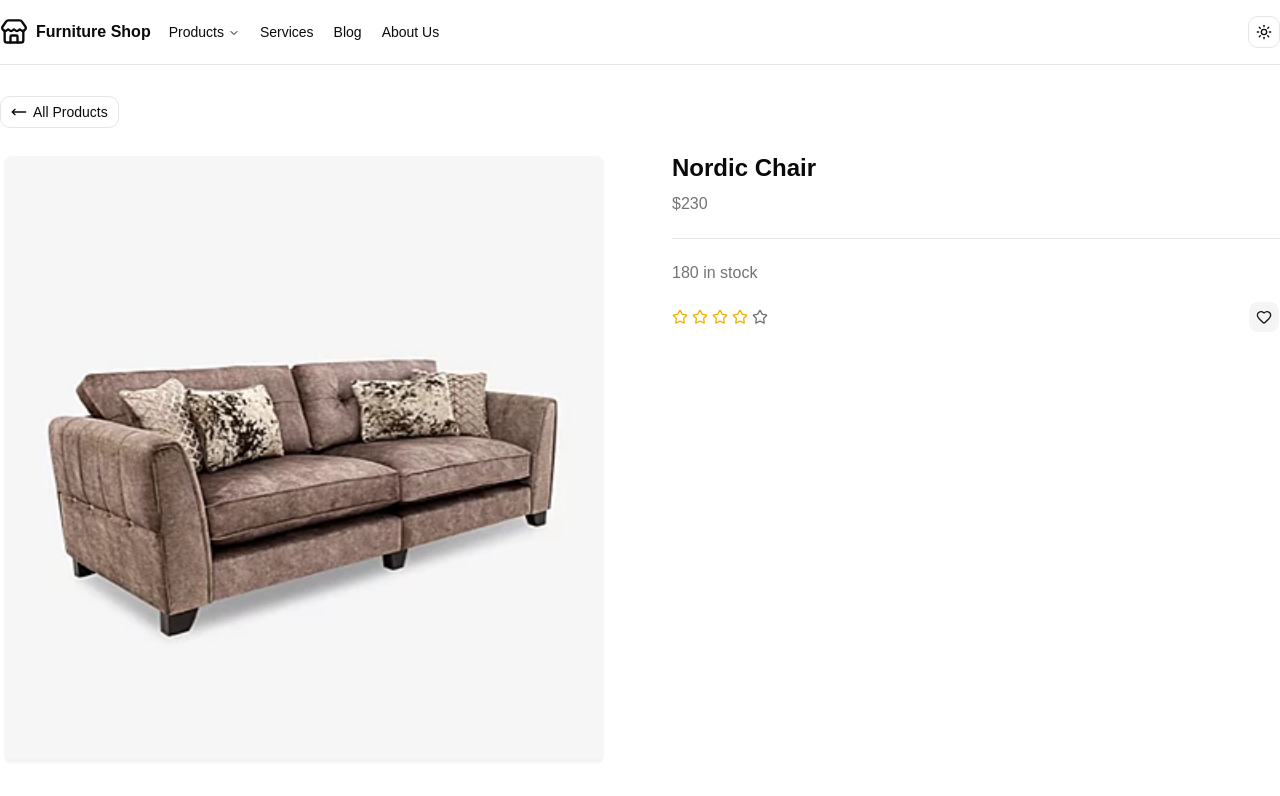
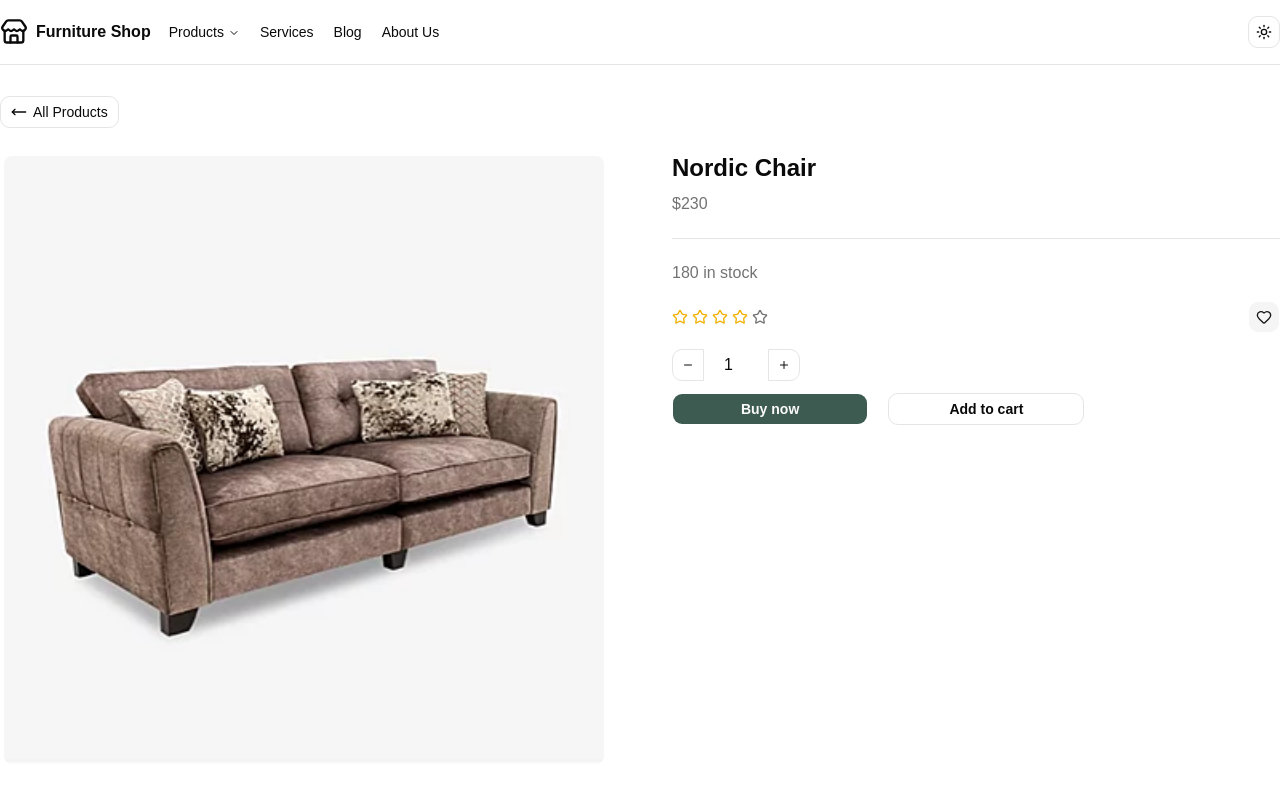
Before and after one commit to YelMinSoe/furniture, a React (Vite) app in the folder client/: page /products/uuid1 in a window 1280 px wide. Shown: the top 796 px of the page. Built offline with nearby package versions, Linux system fonts and the light colour scheme.

Commit message:
Add to cart

```diff
--- a/client/package.json
+++ b/client/package.json
@@ -27,6 +27,7 @@
     "react-hook-form": "^7.92.0",
     "react-router": "^8.5.3",
     "shadcn": "^4.23.0",
+    "sonner": "^2.0.8",
     "tailwindcss": "^4",
     "tw-animate-css": "^1.4.0",
     "zod": "^4.6.7"
--- a/client/src/components/icons.tsx
+++ b/client/src/components/icons.tsx
@@ -4,6 +4,7 @@ import {
   Layers,
   ListSortAscending,
   LoaderCircle,
+  Minus,
   MoveLeft,
   Plus,
   SendHorizonal,
@@ -24,4 +25,6 @@ export const Icons = {
   addToCart: Plus,
   star: Star,
   favorite: Heart,
+  plus: Plus,
+  minus: Minus,
 }
--- /dev/null
+++ b/client/src/components/products/AddToCardForm.tsx
@@ -0,0 +1,102 @@
+import { zodResolver } from "@hookform/resolvers/zod"
+import { useForm } from "react-hook-form"
+import z from "zod"
+import { toast } from "sonner"
+import { Button } from "../ui/button"
+import { Icons } from "../icons"
+import { cn } from "cn"
+
+// Local imports
+
+// zod
+const quantitySchema = z.object({
+  quantity: z
+    .number()
+    .min(1, "Must not be empty")
+    .max(4, "Too Many! Is it real?"),
+})
+// types
+interface ShowBuyNowProps {
+  canBuy: boolean
+}
+
+const AddToCardForm = ({ canBuy }: ShowBuyNowProps) => {
+  const {
+    register,
+    handleSubmit,
+    formState: { errors },
+  } = useForm<z.infer<typeof quantitySchema>>({
+    resolver: zodResolver(quantitySchema),
+    defaultValues: {
+      quantity: 1,
+    },
+  })
+  const onSubmit = (values: z.infer<typeof quantitySchema>) => {
+    toast.success("Added to cart")
+  }
+  return (
+    <form
+      className="flex w-fit max-w-65 flex-col"
+      onSubmit={handleSubmit(onSubmit)}
+    >
+      {/* Quantity stepper */}
+      <div className="flex items-center">
+        <Button
+          type="button"
+          aria-label="Decrease quantity"
+          className="size-8 shrink-0 cursor-pointer rounded-r-none"
+          variant="outline"
+          size="icon"
+        >
+          <Icons.minus className="size-3" naria-hidden="true" />
+          <span className="sr-only">Remove one item</span>
+        </Button>
+
+        <input
+          type="number"
+          min={0}
+          defaultValue={1}
+          aria-label="Quantity"
+          inputMode="numeric" // mobile phone
+          className="h-8 w-16 rounded-none text-center"
+        />
+
+        <Button
+          type="button"
+          aria-label="Increase quantity"
+          className="size-8 shrink-0 cursor-pointer rounded-l-none"
+          variant="outline"
+        >
+          <Icons.plus className="size-3" aria-hidden="true" />
+          <span className="sr-only">Remove one item</span>
+        </Button>
+      </div>
+      {errors.quantity && (
+        <p className="text-red-500">{errors.quantity.message}</p>
+      )}
+
+      {/* Actions */}
+      <div className="mt-3 flex items-center space-x-5">
+        <Button
+          type="button"
+          className={cn(
+            "w-full cursor-pointer bg-own font-bold",
+            !canBuy && "bg-slate-300"
+          )}
+          aria-label="Buy now"
+        >
+          Buy now
+        </Button>
+        <Button
+          type="button"
+          variant={canBuy ? "outline" : "default"}
+          className="w-full cursor-pointer font-semibold"
+        >
+          Add to cart
+        </Button>
+      </div>
+    </form>
+  )
+}
+
+export default AddToCardForm
--- a/client/src/components/ui/separator.tsx
+++ b/client/src/components/ui/separator.tsx
@@ -1,5 +1,3 @@
-"use client"
-
 import * as React from "react"
 import { cn } from "cn"
 import { Separator as SeparatorPrimitive } from "radix-ui"
--- a/client/src/pages/products/ProductDetail.tsx
+++ b/client/src/pages/products/ProductDetail.tsx
@@ -16,6 +16,7 @@ import { Separator } from "@/components/ui/separator"
 import { formatPrice } from "@/lib/utils"
 import Rating from "@/components/products/Rating"
 import AddToFavorite from "@/components/products/AddToFavorite"
+import AddToCardForm from "@/components/products/AddToCardForm"
 
 const ProductDetail = () => {
   const { productId } = useParams()
@@ -72,6 +73,7 @@ const ProductDetail = () => {
               rating={Number(product?.rating)}
             />
           </div>
+          <AddToCardForm canBuy={product?.status === "active" ? true : false} />
         </div>
       </section>
       <section className="space-y-6 overflow-hidden">
```
Also changed, not shown: 1 other file (tests, documents, lock files or other folders).
